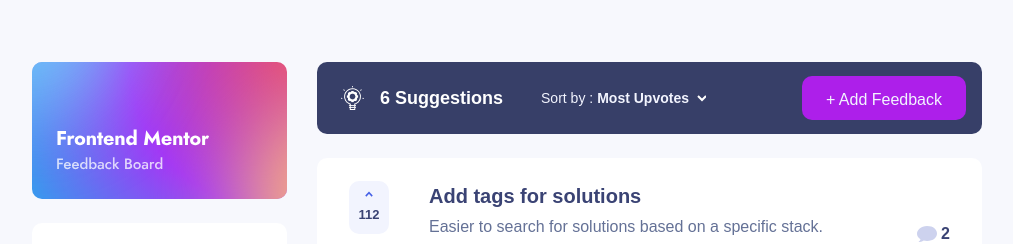
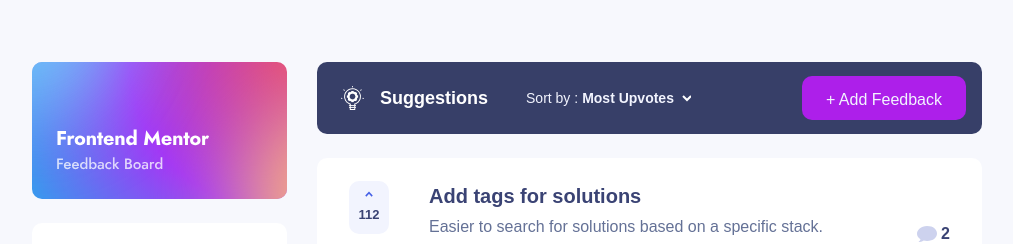
Before and after one commit to Sye-5pace/Product-feedback-app, a Vue app: page / in a window 1280 px wide. Shown: the top 244 px of the page, without its empty margins (133-1146 px from the left). Built offline with nearby package versions, Linux system fonts and the light colour scheme.

Commit message:
:sparkles: Feat: Sort options feature implemented

```diff
--- a/src/App.vue
+++ b/src/App.vue
@@ -1,6 +1,6 @@
 <template>
   <main class="flex items-center w-full min-h-screen p-0 m-0 border-box bg-[#F7F8FD] font-jost">
-    <div class="mt-[3.875rem] w-[69.375rem]  mx-[10.3125rem] flex gap-[1.875rem]">
+    <div class="my-[3.875rem] w-[69.375rem]  mx-[10.3125rem] flex gap-[1.875rem] ">
       <SideToolbar :selectedCategory="selectedCategory" :selectCategory="selectCategory" :productData="productData"/>
       <router-view :selectedSuggestions="selectedSuggestions" :voteOptions="voteOptions" :optionsUpdater="optionsUpdater"></router-view>
     </div>
@@ -22,14 +22,39 @@
   const voteOptions = ref('Most Upvotes')
 
   const selectedSuggestions = computed(() => {
-      if (selectedCategory.value === 'all'){
-        return suggestions;
-      }else {
-        return suggestions.filter( item => {
-          return item.category === selectedCategory.value
-        })
-      }
-  })
+    if (selectedCategory.value === 'all') {
+      return suggestions.slice().sort((a, b) => {
+        if (voteOptions.value === 'Most Upvotes') {
+          return b.upvotes - a.upvotes;
+        } else if (voteOptions.value === 'Least Upvotes') {
+          return a.upvotes - b.upvotes;
+        } else if (voteOptions.value === 'Most Comments') {
+          return (b.comments?.length || 0) - (a.comments?.length || 0);
+        } else if (voteOptions.value === 'Least Comments') {
+          return (a.comments?.length || 0) - (b.comments?.length || 0);
+        } else {
+          return 0;
+        }
+      });
+    } else {
+      return suggestions
+        .filter((item) => item.category === selectedCategory.value)
+        .slice()
+        .sort((a, b) => {
+          if (voteOptions.value === 'Most Upvotes') {
+            return b.upvotes - a.upvotes;
+          } else if (voteOptions.value === 'Least Upvotes') {
+            return a.upvotes - b.upvotes;
+          } else if (voteOptions.value === 'Most Comments') {
+            return (b.comments?.length || 0) - (a.comments?.length || 0);
+          } else if (voteOptions.value === 'Least Comments') {
+            return (a.comments?.length || 0) - (b.comments?.length || 0);
+          } else {
+            return 0; // Default case
+          }
+        });
+    }
+  });
 
   const selectCategory = (category: string) => {
     selectedCategory.value = category
--- a/src/views/SuggestionAll.vue
+++ b/src/views/SuggestionAll.vue
@@ -1,10 +1,10 @@
 <template>
-  <section class="w-full  flex  flex-col gap-y-6 mb-[7.0625rem]">
+  <section class="w-full  flex  flex-col gap-y-6 ">
       <header class="bg-[#373f68] rounded-[0.625rem] h-[4.5rem] w-full flex items-center  pl-6 pr-4 justify-between ">
         <div class="flex items-center gap-[2.375rem] ">
           <div class="flex items-center gap-4">
             <img src="../assets/bulb-2.png" class=""/>
-            <span class="font-bold text-[1.125rem] text-[#fff]">{{ selectedSuggestions?.length }} Suggestions</span>
+            <span class="font-bold text-[1.125rem] text-[#fff]">{{ sortedSuggestions?.length }} Suggestions</span>
           </div>
           <div class="gap-1 text-[#F2F4FE] text-[0.875rem] flex items-center cursor-pointer">
             <h5 class="font-normal">Sort by : </h5>
@@ -56,7 +56,7 @@
           </div>
         </div>
       </main>
-      <section class="flex flex-col justify-center items-center gap-y-[2rem]" v-else>
+      <section class="flex flex-col justify-center items-center gap-y-[2rem] mt-[4.3rem]" v-else>
         <img :src="EmptySugxn" alt="empty-suggestion" class="w-[8.1025rem] h-[8.55rem]"/>
         <div class="flex flex-col gap-y-[3rem] w-[25.625rem] h-[11.8125rem] justify-center">
           <div class="flex flex-col gap-y-4">
@@ -74,7 +74,7 @@
 
 <script setup lang="ts">
   import { RouterLink } from 'vue-router';
-  import { defineProps,ref  } from 'vue';
+  import { defineProps,ref,computed  } from 'vue';
   import type { PropType } from 'vue';
   import type ProductReqList from '../Interface'
   import EmptySugxn from '../assets/empty-suggestion.svg'
@@ -92,5 +92,21 @@
     voteOptions: String,
     optionsUpdater: Function
   })
-  console.log(selectedSuggestions)
+
+  // const sortedSuggestions = computed(() => {
+  //   const suggestionsCopy = [...selectedSuggestions];
+  //   switch(voteOptions){
+  //     case 'Most Upvotes':
+  //       return suggestionsCopy.sort((a,b) => b.upvotes - a.upvotes);
+  //     case 'Least Upvotes':
+  //       return suggestionsCopy.sort((a,b) => a.upvotes - b.upvotes);
+  //     case 'Most Comments':
+  //       return suggestionsCopy.sort((a,b) => (b.comments?.length || 0) - (a.comments?.length || 0))
+  //     case 'Least Comments':
+  //       return suggestionsCopy.sort((a,b) => (a.comments?.length || 0) - (b.comments?.length || 0))
+  //     default:
+  //       return suggestionsCopy
+  //   }
+  // })
+  // console.log(selectedSuggestions)
 </script>
```
